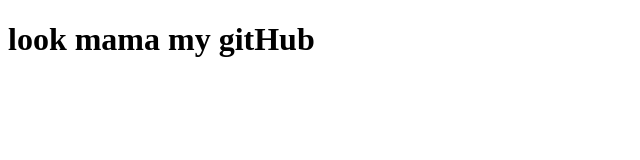
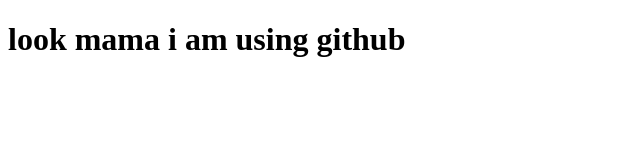
Before and after one commit to Farhan-nadim/my-first-website, a plain HTML site: page index.html in a window 1280 px wide. Shown: the whole page, without its empty margins (0-640 px from the left). Drawn offline with Linux system fonts and the light colour scheme.

Commit message:
creatinf my first ripo

```diff
--- a/index.html
+++ b/index.html
@@ -6,6 +6,6 @@
     <title>Document</title>
 </head>
 <body>
-    <h1>look mama my gitHub</h1>
+    <h1>look mama i am using github</h1>
 </body>
 </html>
```
Also changed, not shown: 1 other file.
